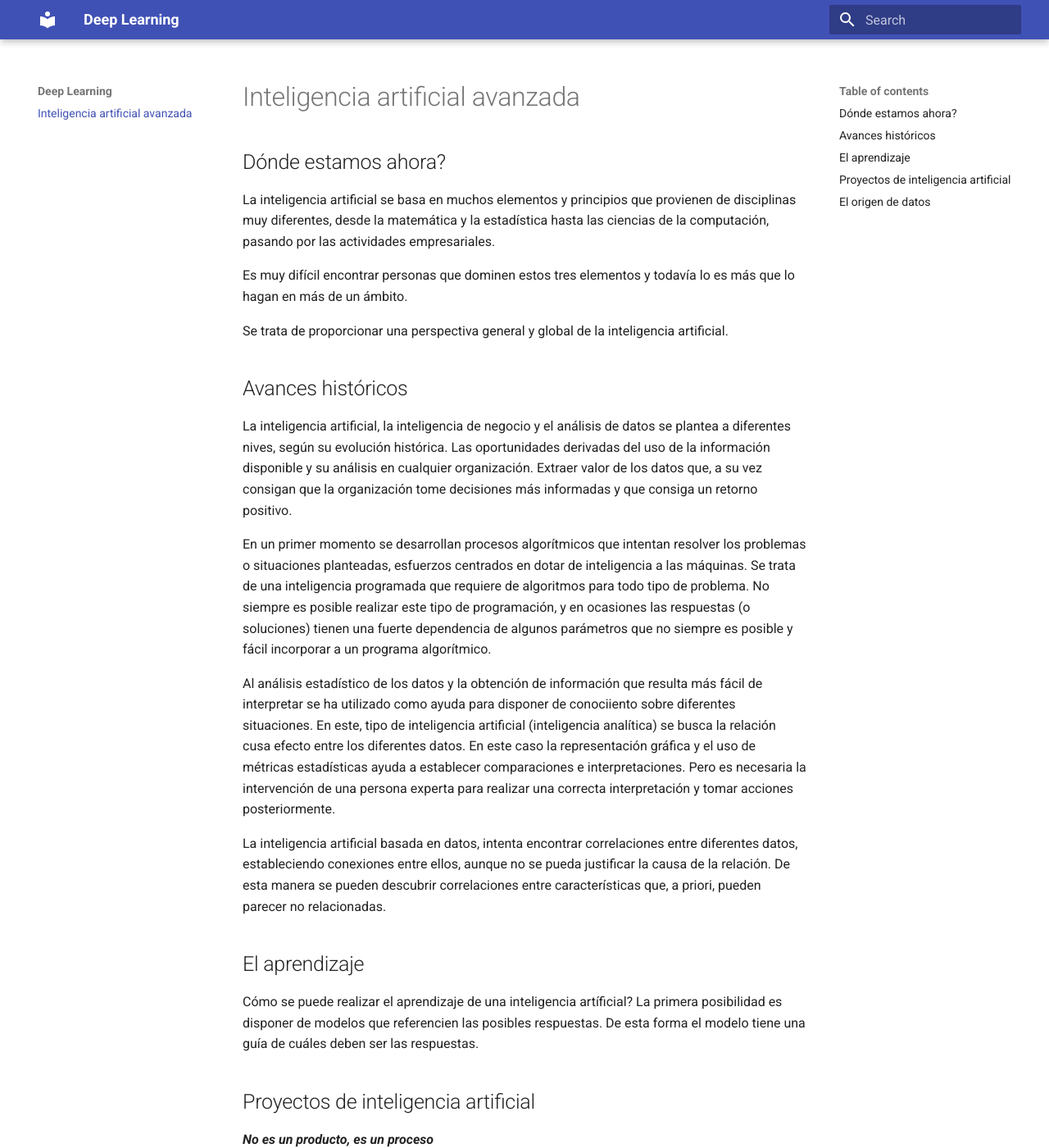
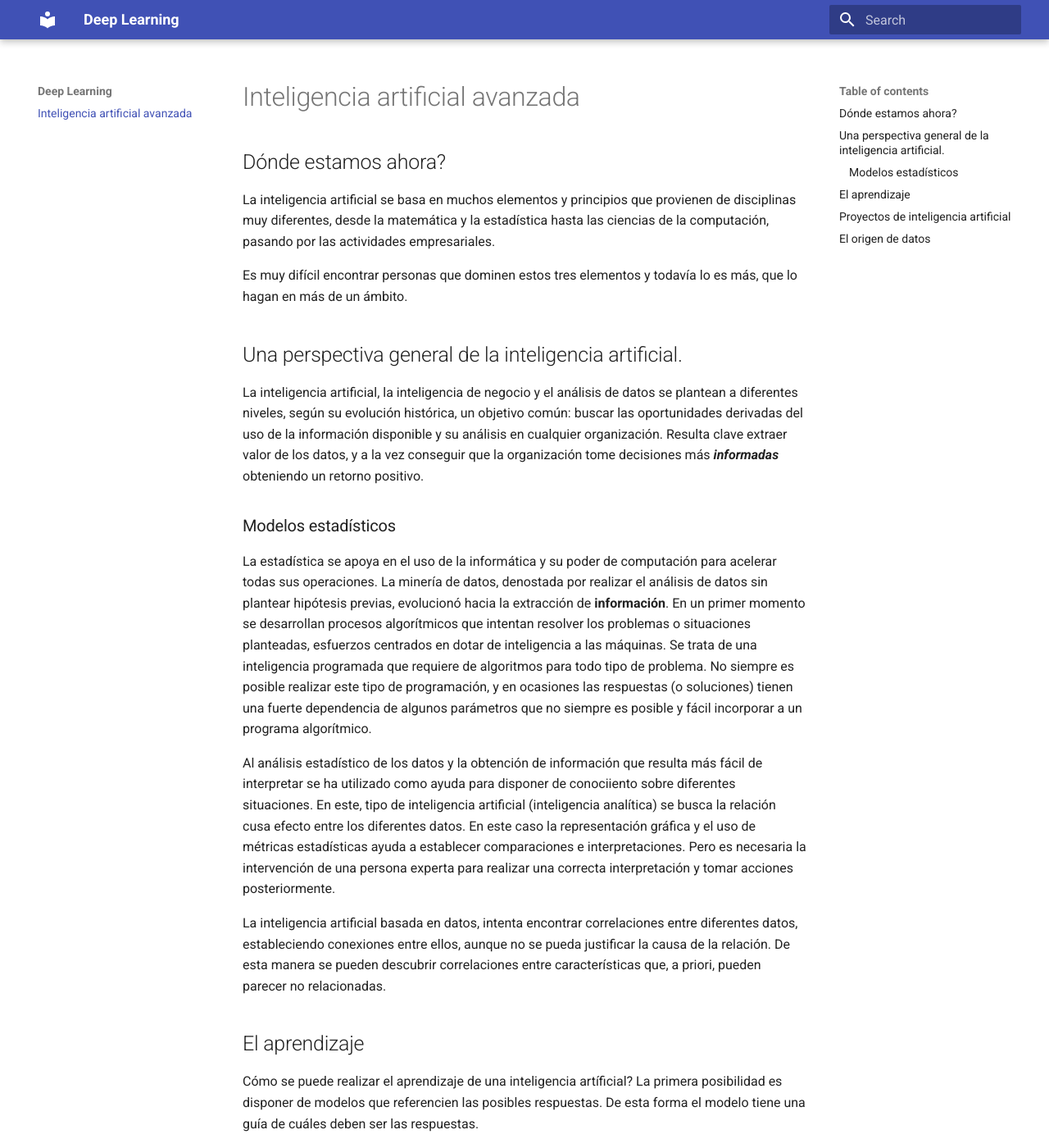
Before and after one commit to sever8a/neurona, an MkDocs documentation site: the page built from runas/index.md, in a window 1280 px wide and 1400 px high. Shown: the whole window at 82% size. Built offline with MkDocs 1.6.1 and Material for MkDocs 9.7.7, drawn with Linux system fonts in a browser that asks for light colours.

Commit message:
Cambios alegres

```diff
--- a/runas/index.md
+++ b/runas/index.md
@@ -3,14 +3,16 @@
 ## Dónde estamos ahora?
 La inteligencia artificial se basa en muchos elementos y principios que provienen de disciplinas muy diferentes, desde la matemática y la estadística hasta las ciencias de la computación, pasando por las actividades empresariales.
 
-Es muy difícil encontrar personas que dominen estos tres elementos y todavía lo es más que lo hagan en más de un ámbito.
+Es muy difícil encontrar personas que dominen estos tres elementos y todavía lo es más, que lo hagan en más de un ámbito.
 
-Se trata de proporcionar una perspectiva general y global de la inteligencia artificial.
+## Una perspectiva general de la inteligencia artificial.
 
-## Avances históricos
-La inteligencia artificial, la inteligencia de negocio y el análisis de datos se plantea a diferentes nives, según su evolución histórica. Las oportunidades derivadas del uso de la información disponible y su análisis en cualquier organización.
-Extraer valor de los datos que, a su vez consigan que la organización tome decisiones más informadas y que consiga un retorno positivo.
+La inteligencia artificial, la inteligencia de negocio y el análisis de datos se plantean a diferentes niveles, según su evolución histórica, un objetivo común: buscar las oportunidades derivadas del uso de la información disponible y su análisis en cualquier organización.
+Resulta clave extraer valor de los datos, y a la vez conseguir que la organización tome decisiones más ***informadas*** obteniendo un retorno positivo.
 
+### Modelos estadísticos
+La estadística se apoya en el uso de la informática y su poder de computación para acelerar todas sus operaciones.
+La minería de datos, denostada por realizar el análisis de datos sin plantear hipótesis previas, evolucionó hacia la extracción de **información**.
 En un primer momento se desarrollan procesos algorítmicos que intentan resolver los problemas o situaciones planteadas, esfuerzos centrados en dotar de inteligencia a las máquinas. Se trata de una inteligencia programada que requiere de algoritmos para todo tipo de problema. No siempre es posible realizar este tipo de programación, y en ocasiones las respuestas (o soluciones) tienen una fuerte dependencia de algunos parámetros que no siempre es posible y fácil incorporar a un programa algorítmico.
 
 Al análisis estadístico de los datos y la obtención de información que resulta más fácil de interpretar se ha utilizado como ayuda para disponer de conociiento sobre diferentes situaciones. En este, tipo de inteligencia artificial (inteligencia analítica) se busca la relación cusa efecto entre los diferentes datos. En este caso la representación gráfica y el uso de métricas estadísticas ayuda a establecer comparaciones e interpretaciones. Pero es necesaria la intervención de una persona experta para realizar una correcta interpretación y tomar acciones posteriormente.
```
